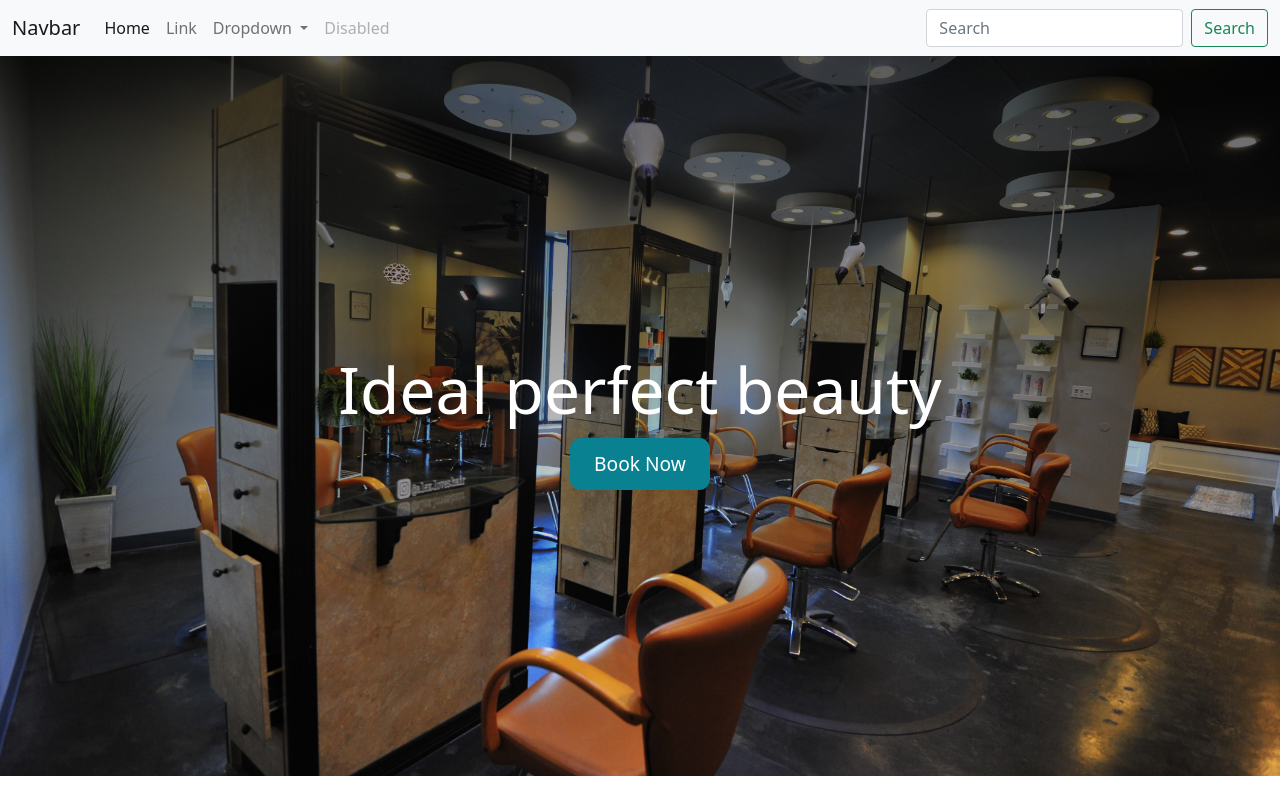
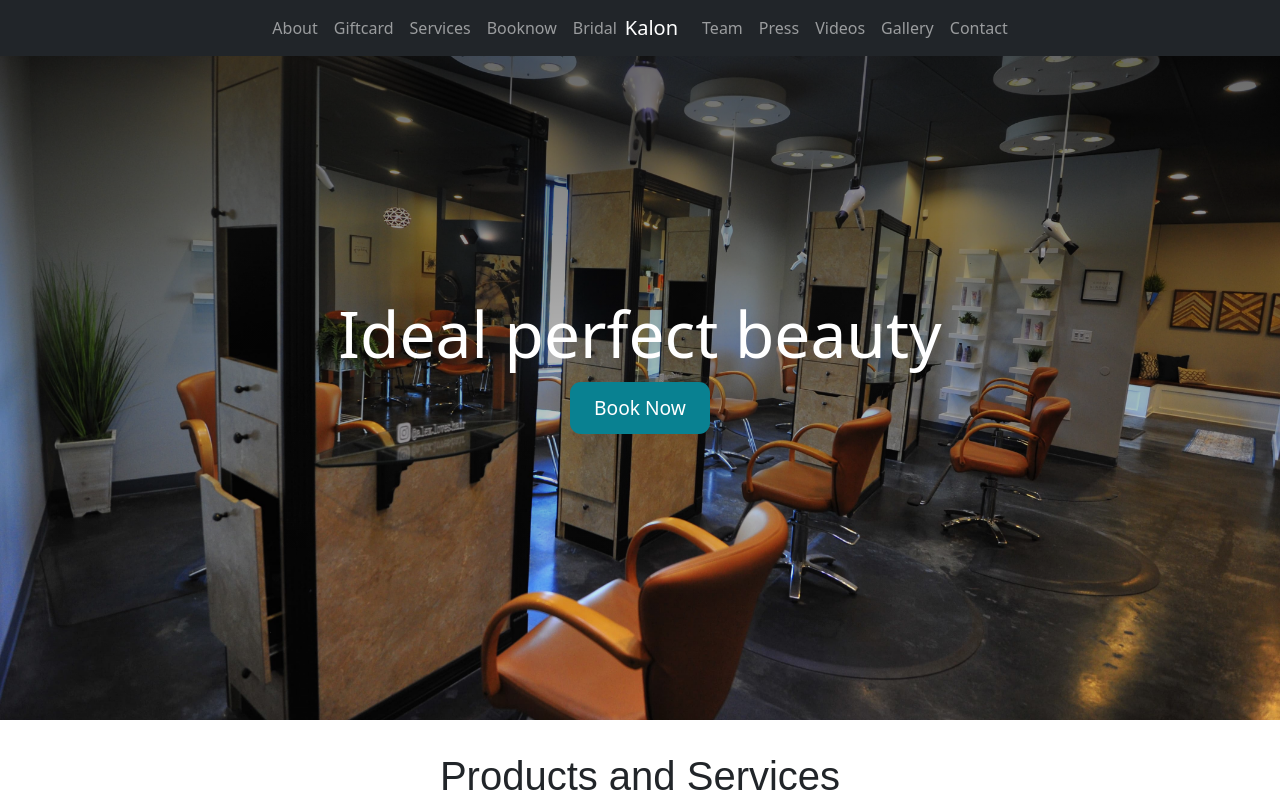
Before and after one commit to KevinS626/kHairStudioRedesign, a website with bundled scripts: page index.html in a window 1280 px wide. Shown: the top 803 px of the page. Built offline with nearby package versions, Linux system fonts and the light colour scheme; a web font is replaced by a local one.

Commit message:
add all pages and update navbar on index page

```diff
--- a/index.html
+++ b/index.html
@@ -10,39 +10,54 @@
 
     <!-- Navigation -->
 
-    <nav class="navbar navbar-expand-lg navbar-light bg-light">
+    <nav class="navbar navbar-expand-lg navbar-dark bg-dark fixed-top" aria-label="Kalon Hair Studio Navigation">
       <div class="container-fluid">
-        <a class="navbar-brand" href="#">Navbar</a>
-        <button class="navbar-toggler" type="button" data-bs-toggle="collapse" data-bs-target="#navbarSupportedContent" aria-controls="navbarSupportedContent" aria-expanded="false" aria-label="Toggle navigation">
+        <button class="navbar-toggler" type="button" data-bs-toggle="collapse" data-bs-target="#kalonnavigation" aria-controls="kalonnavigation" aria-expanded="false" aria-label="Toggle navigation">
           <span class="navbar-toggler-icon"></span>
         </button>
-        <div class="collapse navbar-collapse" id="navbarSupportedContent">
-          <ul class="navbar-nav me-auto mb-2 mb-lg-0">
+
+        <div class="collapse navbar-collapse justify-content-md-center" id="kalonnavigation">
+          <ul class="navbar-nav">
+            <!-- Remember for accessability the aria-current -->
+            <!-- <li class="nav-item">
+              <a class="nav-link active" aria-current="page" href="#">Centered nav only</a>
+            </li> -->
             <li class="nav-item">
-              <a class="nav-link active" aria-current="page" href="#">Home</a>
+              <a class="nav-link" href="/pages/about.html">About</a>
             </li>
             <li class="nav-item">
-              <a class="nav-link" href="#">Link</a>
-            </li>
-            <li class="nav-item dropdown">
-              <a class="nav-link dropdown-toggle" href="#" id="navbarDropdown" role="button" data-bs-toggle="dropdown" aria-expanded="false">
-                Dropdown
-              </a>
-              <ul class="dropdown-menu" aria-labelledby="navbarDropdown">
-                <li><a class="dropdown-item" href="#">Action</a></li>
-                <li><a class="dropdown-item" href="#">Another action</a></li>
-                <li><hr class="dropdown-divider"></li>
-                <li><a class="dropdown-item" href="#">Something else here</a></li>
-              </ul>
+              <a class="nav-link" href="/pages/giftcard.html">Giftcard</a>
             </li>
             <li class="nav-item">
-              <a class="nav-link disabled" href="#" tabindex="-1" aria-disabled="true">Disabled</a>
+              <a class="nav-link" href="/pages/services.html">Services</a>
+            </li>
+            <li class="nav-item">
+              <a class="nav-link" href="/pages/booknow.html">Booknow</a>
+            </li>
+            <li class="nav-item">
+              <a class="nav-link" href="/pages/bridal.html">Bridal</a>
+            </li>
+
+            <!-- Logo -->
+            <a class="navbar-brand" href="/">Kalon</a>
+            <!-- End Logo -->
+
+            <li class="nav-item">
+              <a class="nav-link" href="/pages/team.html">Team</a>
+            </li>
+            <li class="nav-item">
+              <a class="nav-link" href="/pages/press.html">Press</a>
+            </li>
+            <li class="nav-item">
+              <a class="nav-link" href="/pages/videos.html">Videos</a>
+            </li>
+            <li class="nav-item">
+              <a class="nav-link" href="/pages/gallery.html">Gallery</a>
+            </li>
+            <li class="nav-item">
+              <a class="nav-link" href="/pages/contact.html" tabindex="-1">Contact</a>
             </li>
           </ul>
-          <form class="d-flex">
-            <input class="form-control me-2" type="search" placeholder="Search" aria-label="Search">
-            <button class="btn btn-outline-success" type="submit">Search</button>
-          </form>
         </div>
       </div>
     </nav>
```
Also changed, not shown: pages/about.html (added, +50 -0 lines), pages/booknow.html (added, +3 -0 lines), pages/bridal.html (added, +3 -0 lines), pages/contact.html (added, +3 -0 lines), pages/gallery.html (added, +3 -0 lines), pages/giftcard.html (added, +3 -0 lines), pages/press.html (added, +3 -0 lines), pages/services.html (added, +3 -0 lines), pages/team.html (added, +3 -0 lines), pages/videos.html (added, +3 -0 lines).
